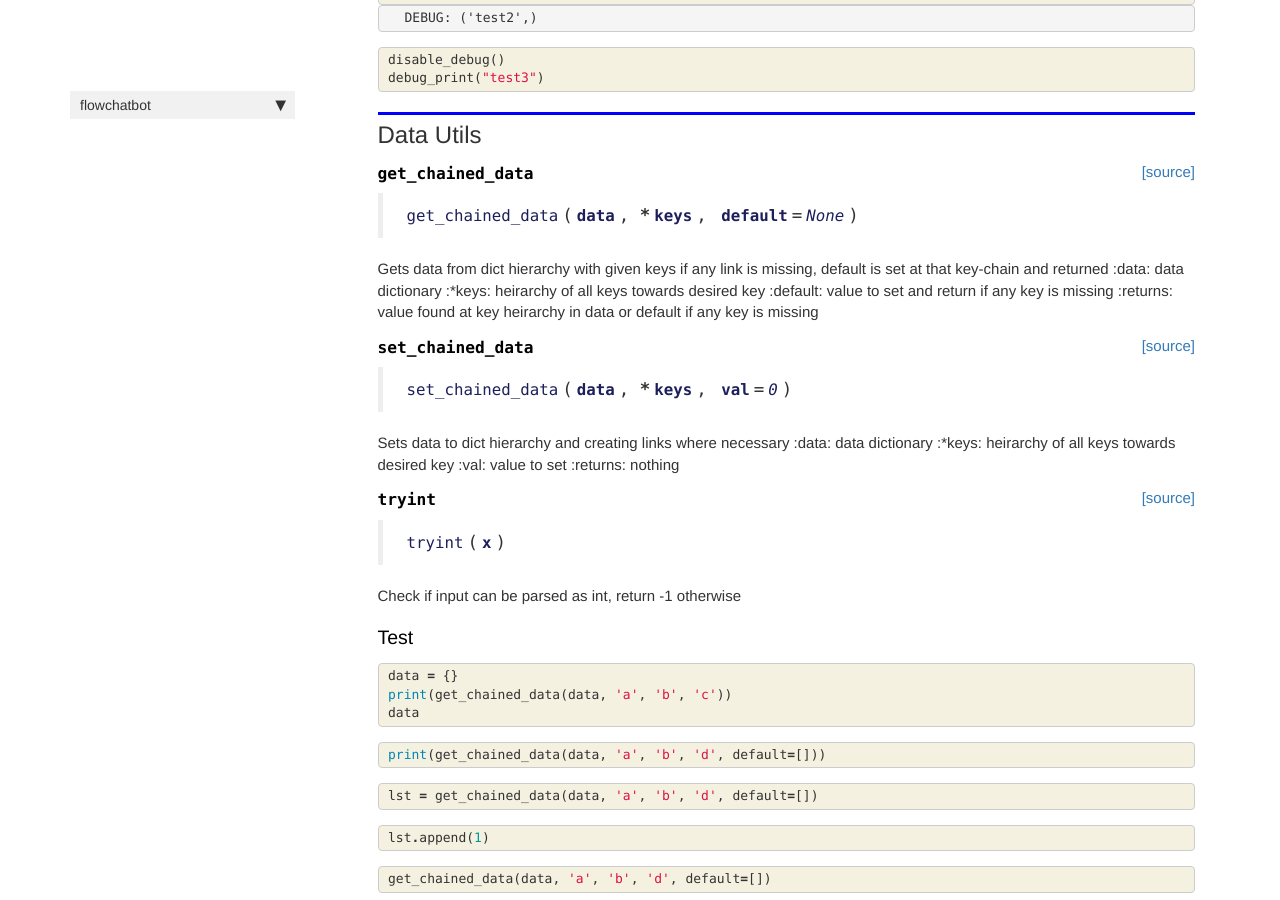
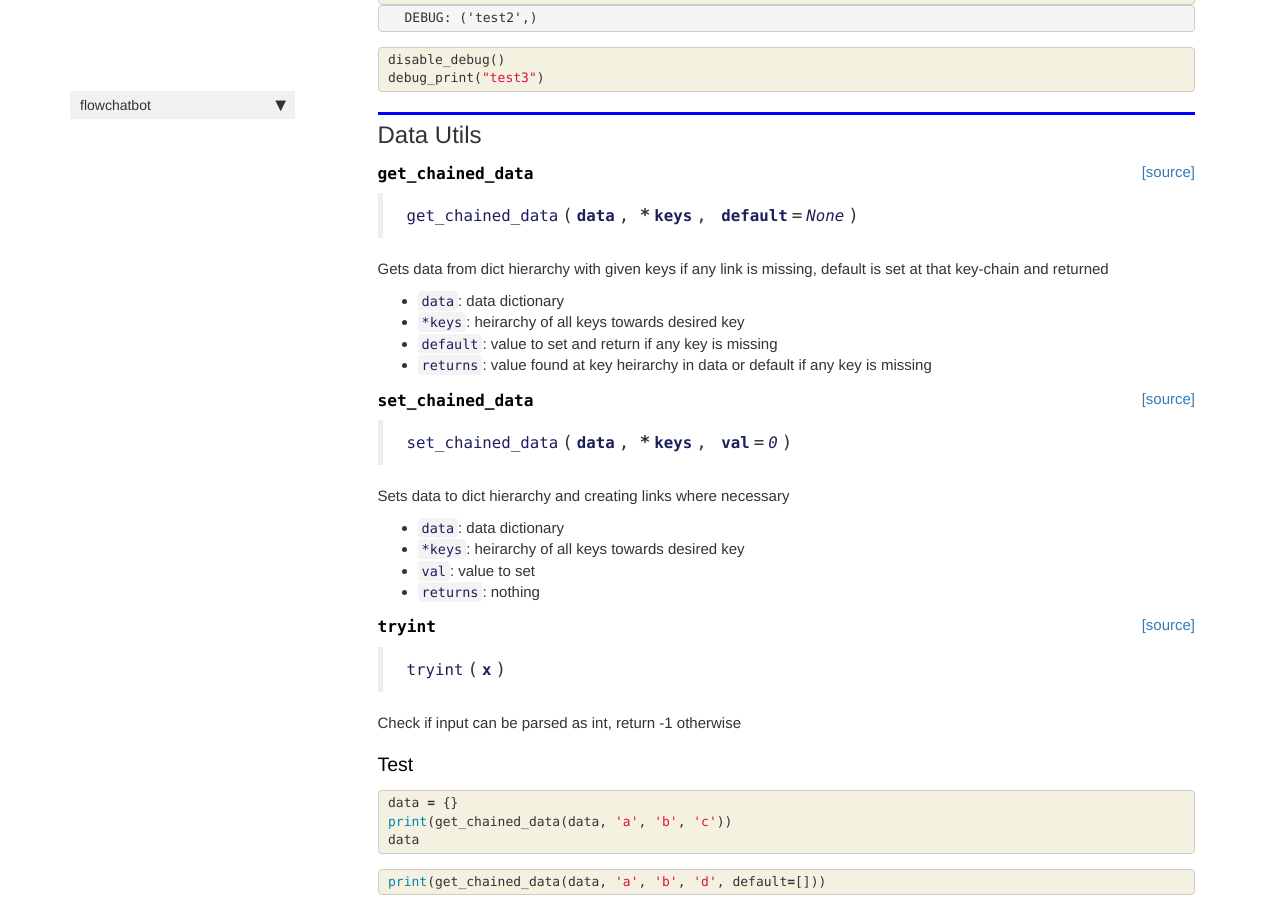
Before and after one commit to kulkarniniraj/flowchatbot, a Jekyll site: the page built from docs/multiprocess-bot.html, in a window 1280 px wide and 900 px high, scrolled down 1519 px. Built offline with Jekyll 4.4.1, drawn with Linux system fonts in a browser that asks for light colours; nearby versions of some CDN libraries; comment, search, counter and statistics services are not loaded.

Commit message:
doc changes

```diff
--- a/docs/multiprocess-bot.html
+++ b/docs/multiprocess-bot.html
@@ -211,11 +211,14 @@
 <h4 id="get_chained_data" class="doc_header"><code>get_chained_data</code><a href="https://github.com/kulkarniniraj/flowchatbot/tree/master/flowchatbot/flowchatbot.py#L38" class="source_link" style="float:right">[source]</a></h4><blockquote><p><code>get_chained_data</code>(<strong><code>data</code></strong>, <strong>*<code>keys</code></strong>, <strong><code>default</code></strong>=<em><code>None</code></em>)</p>
 </blockquote>
 <p>Gets data from dict hierarchy with given keys
-if any link is missing, default is set at that key-chain and returned
-:data: data dictionary
-:*keys: heirarchy of all keys towards desired key
-:default: value to set and return if any key is missing
-:returns: value found at key heirarchy in data or default if any key is missing</p>
+if any link is missing, default is set at that key-chain and returned</p>
+<ul>
+<li><code>data</code>: data dictionary</li>
+<li><code>*keys</code>: heirarchy of all keys towards desired key</li>
+<li><code>default</code>: value to set and return if any key is missing</li>
+<li><code>returns</code>: value found at key heirarchy in data or default
+  if any key is missing</li>
+</ul>
 
 </div>
 
@@ -238,13 +241,15 @@
 
 
 <div class="output_markdown rendered_html output_subarea ">
-<h4 id="set_chained_data" class="doc_header"><code>set_chained_data</code><a href="https://github.com/kulkarniniraj/flowchatbot/tree/master/flowchatbot/flowchatbot.py#L57" class="source_link" style="float:right">[source]</a></h4><blockquote><p><code>set_chained_data</code>(<strong><code>data</code></strong>, <strong>*<code>keys</code></strong>, <strong><code>val</code></strong>=<em><code>0</code></em>)</p>
+<h4 id="set_chained_data" class="doc_header"><code>set_chained_data</code><a href="https://github.com/kulkarniniraj/flowchatbot/tree/master/flowchatbot/flowchatbot.py#L58" class="source_link" style="float:right">[source]</a></h4><blockquote><p><code>set_chained_data</code>(<strong><code>data</code></strong>, <strong>*<code>keys</code></strong>, <strong><code>val</code></strong>=<em><code>0</code></em>)</p>
 </blockquote>
-<p>Sets data to dict hierarchy and creating links where necessary
-:data: data dictionary
-:*keys: heirarchy of all keys towards desired key
-:val: value to set
-:returns: nothing</p>
+<p>Sets data to dict hierarchy and creating links where necessary</p>
+<ul>
+<li><code>data</code>: data dictionary<br/></li>
+<li><code>*keys</code>: heirarchy of all keys towards desired key<br/></li>
+<li><code>val</code>: value to set<br/></li>
+<li><code>returns</code>: nothing</li>
+</ul>
 
 </div>
 
@@ -274,7 +279,7 @@
 
 
 <div class="output_markdown rendered_html output_subarea ">
-<h4 id="tryint" class="doc_header"><code>tryint</code><a href="https://github.com/kulkarniniraj/flowchatbot/tree/master/flowchatbot/flowchatbot.py#L74" class="source_link" style="float:right">[source]</a></h4><blockquote><p><code>tryint</code>(<strong><code>x</code></strong>)</p>
+<h4 id="tryint" class="doc_header"><code>tryint</code><a href="https://github.com/kulkarniniraj/flowchatbot/tree/master/flowchatbot/flowchatbot.py#L75" class="source_link" style="float:right">[source]</a></h4><blockquote><p><code>tryint</code>(<strong><code>x</code></strong>)</p>
 </blockquote>
 <p>Check if input can be parsed as int, return -1 otherwise</p>
 
@@ -439,7 +444,7 @@
 
 
 <div class="output_markdown rendered_html output_subarea ">
-<h2 id="CHAT_RET" class="doc_header"><code>CHAT_RET</code><a href="https://github.com/kulkarniniraj/flowchatbot/tree/master/flowchatbot/flowchatbot.py#L85" class="source_link" style="float:right">[source]</a></h2><blockquote><p><code>Enum</code> = [STAY, NEXT]</p>
+<h2 id="CHAT_RET" class="doc_header"><code>CHAT_RET</code><a href="https://github.com/kulkarniniraj/flowchatbot/tree/master/flowchatbot/flowchatbot.py#L86" class="source_link" style="float:right">[source]</a></h2><blockquote><p><code>Enum</code> = [STAY, NEXT]</p>
 </blockquote>
 <p>Movement values from chat segment.
 If return stay, bot should reask this question
@@ -473,7 +478,7 @@
 
 
 <div class="output_markdown rendered_html output_subarea ">
-<h2 id="Pipe" class="doc_header"><code>class</code> <code>Pipe</code><a href="https://github.com/kulkarniniraj/flowchatbot/tree/master/flowchatbot/flowchatbot.py#L95" class="source_link" style="float:right">[source]</a></h2><blockquote><p><code>Pipe</code>(<strong><code>on_question</code></strong>=<em><code>None</code></em>, <strong><code>on_answer</code></strong>=<em><code>None</code></em>)</p>
+<h2 id="Pipe" class="doc_header"><code>class</code> <code>Pipe</code><a href="https://github.com/kulkarniniraj/flowchatbot/tree/master/flowchatbot/flowchatbot.py#L96" class="source_link" style="float:right">[source]</a></h2><blockquote><p><code>Pipe</code>(<strong><code>on_question</code></strong>=<em><code>None</code></em>, <strong><code>on_answer</code></strong>=<em><code>None</code></em>)</p>
 </blockquote>
 <p>Base class for all flow element classes
 Sets up key, None as next link and callbacks for question and answer call</p>
@@ -506,7 +511,7 @@
 
 
 <div class="output_markdown rendered_html output_subarea ">
-<h2 id="Segment" class="doc_header"><code>class</code> <code>Segment</code><a href="https://github.com/kulkarniniraj/flowchatbot/tree/master/flowchatbot/flowchatbot.py#L128" class="source_link" style="float:right">[source]</a></h2><blockquote><p><code>Segment</code>(<strong><code>key</code></strong>, <strong><code>q</code></strong>, <strong><code>a</code></strong>, <strong>**<code>kwargs</code></strong>) :: <a href="/flowchatbot/multiprocess-bot.html#Pipe"><code>Pipe</code></a></p>
+<h2 id="Segment" class="doc_header"><code>class</code> <code>Segment</code><a href="https://github.com/kulkarniniraj/flowchatbot/tree/master/flowchatbot/flowchatbot.py#L129" class="source_link" style="float:right">[source]</a></h2><blockquote><p><code>Segment</code>(<strong><code>key</code></strong>, <strong><code>q</code></strong>, <strong><code>a</code></strong>, <strong>**<code>kwargs</code></strong>) :: <a href="/flowchatbot/multiprocess-bot.html#Pipe"><code>Pipe</code></a></p>
 </blockquote>
 <p>Basic segment unit, asks one question and gives one answer
 Stores response as it is in 'data' field</p>
@@ -539,7 +544,7 @@
 
 
 <div class="output_markdown rendered_html output_subarea ">
-<h2 id="ValidatedSegment" class="doc_header"><code>class</code> <code>ValidatedSegment</code><a href="https://github.com/kulkarniniraj/flowchatbot/tree/master/flowchatbot/flowchatbot.py#L159" class="source_link" style="float:right">[source]</a></h2><blockquote><p><code>ValidatedSegment</code>(<strong><code>key</code></strong>, <strong><code>q</code></strong>, <strong><code>a</code></strong>, <strong><code>errmsg</code></strong>, <strong><code>valid_fn</code></strong>, <strong>**<code>kwargs</code></strong>) :: <a href="/flowchatbot/multiprocess-bot.html#Segment"><code>Segment</code></a></p>
+<h2 id="ValidatedSegment" class="doc_header"><code>class</code> <code>ValidatedSegment</code><a href="https://github.com/kulkarniniraj/flowchatbot/tree/master/flowchatbot/flowchatbot.py#L160" class="source_link" style="float:right">[source]</a></h2><blockquote><p><code>ValidatedSegment</code>(<strong><code>key</code></strong>, <strong><code>q</code></strong>, <strong><code>a</code></strong>, <strong><code>errmsg</code></strong>, <strong><code>valid_fn</code></strong>, <strong>**<code>kwargs</code></strong>) :: <a href="/flowchatbot/multiprocess-bot.html#Segment"><code>Segment</code></a></p>
 </blockquote>
 <p>Segment element with data validation facility
 Constructor takes validation function as arg.</p>
@@ -572,7 +577,7 @@
 
 
 <div class="output_markdown rendered_html output_subarea ">
-<h2 id="MultiChoiceSegment" class="doc_header"><code>class</code> <code>MultiChoiceSegment</code><a href="https://github.com/kulkarniniraj/flowchatbot/tree/master/flowchatbot/flowchatbot.py#L188" class="source_link" style="float:right">[source]</a></h2><blockquote><p><code>MultiChoiceSegment</code>(<strong><code>key</code></strong>, <strong><code>q</code></strong>, <strong><code>resp_lst</code></strong>, <strong><code>ans</code></strong>, <strong>**<code>kwargs</code></strong>) :: <a href="/flowchatbot/multiprocess-bot.html#Segment"><code>Segment</code></a></p>
+<h2 id="MultiChoiceSegment" class="doc_header"><code>class</code> <code>MultiChoiceSegment</code><a href="https://github.com/kulkarniniraj/flowchatbot/tree/master/flowchatbot/flowchatbot.py#L189" class="source_link" style="float:right">[source]</a></h2><blockquote><p><code>MultiChoiceSegment</code>(<strong><code>key</code></strong>, <strong><code>q</code></strong>, <strong><code>resp_lst</code></strong>, <strong><code>ans</code></strong>, <strong>**<code>kwargs</code></strong>) :: <a href="/flowchatbot/multiprocess-bot.html#Segment"><code>Segment</code></a></p>
 </blockquote>
 <p>Element for asking question with multi choice answers.
 Both response number and corresponding answer is stored in data</p>
@@ -605,7 +610,7 @@
 
 
 <div class="output_markdown rendered_html output_subarea ">
-<h2 id="ComputeSegment" class="doc_header"><code>class</code> <code>ComputeSegment</code><a href="https://github.com/kulkarniniraj/flowchatbot/tree/master/flowchatbot/flowchatbot.py#L223" class="source_link" style="float:right">[source]</a></h2><blockquote><p><code>ComputeSegment</code>(<strong><code>key</code></strong>, <strong><code>q</code></strong>, <strong><code>a</code></strong>, <strong>**<code>kwargs</code></strong>) :: <a href="/flowchatbot/multiprocess-bot.html#Segment"><code>Segment</code></a></p>
+<h2 id="ComputeSegment" class="doc_header"><code>class</code> <code>ComputeSegment</code><a href="https://github.com/kulkarniniraj/flowchatbot/tree/master/flowchatbot/flowchatbot.py#L224" class="source_link" style="float:right">[source]</a></h2><blockquote><p><code>ComputeSegment</code>(<strong><code>key</code></strong>, <strong><code>q</code></strong>, <strong><code>a</code></strong>, <strong>**<code>kwargs</code></strong>) :: <a href="/flowchatbot/multiprocess-bot.html#Segment"><code>Segment</code></a></p>
 </blockquote>
 <p>Segment to do computation. Data of parent elememnt is passed to answer function
 Should be inherited with overriden answer function to do actual computations</p>
@@ -638,7 +643,7 @@
 
 
 <div class="output_markdown rendered_html output_subarea ">
-<h2 id="Composite" class="doc_header"><code>class</code> <code>Composite</code><a href="https://github.com/kulkarniniraj/flowchatbot/tree/master/flowchatbot/flowchatbot.py#L235" class="source_link" style="float:right">[source]</a></h2><blockquote><p><code>Composite</code>(<strong><code>key</code></strong>, <strong>*<code>args</code></strong>) :: <a href="/flowchatbot/multiprocess-bot.html#Pipe"><code>Pipe</code></a></p>
+<h2 id="Composite" class="doc_header"><code>class</code> <code>Composite</code><a href="https://github.com/kulkarniniraj/flowchatbot/tree/master/flowchatbot/flowchatbot.py#L236" class="source_link" style="float:right">[source]</a></h2><blockquote><p><code>Composite</code>(<strong><code>key</code></strong>, <strong>*<code>args</code></strong>) :: <a href="/flowchatbot/multiprocess-bot.html#Pipe"><code>Pipe</code></a></p>
 </blockquote>
 <p>Composite element, can have any other element including composite as children.
 All children form linked list and traversed sequentially while this element
@@ -673,7 +678,7 @@
 
 
 <div class="output_markdown rendered_html output_subarea ">
-<h2 id="LoopComposite" class="doc_header"><code>class</code> <code>LoopComposite</code><a href="https://github.com/kulkarniniraj/flowchatbot/tree/master/flowchatbot/flowchatbot.py#L323" class="source_link" style="float:right">[source]</a></h2><blockquote><p><code>LoopComposite</code>(<strong><code>key</code></strong>, <strong>*<code>args</code></strong>) :: <a href="/flowchatbot/multiprocess-bot.html#Composite"><code>Composite</code></a></p>
+<h2 id="LoopComposite" class="doc_header"><code>class</code> <code>LoopComposite</code><a href="https://github.com/kulkarniniraj/flowchatbot/tree/master/flowchatbot/flowchatbot.py#L324" class="source_link" style="float:right">[source]</a></h2><blockquote><p><code>LoopComposite</code>(<strong><code>key</code></strong>, <strong>*<code>args</code></strong>) :: <a href="/flowchatbot/multiprocess-bot.html#Composite"><code>Composite</code></a></p>
 </blockquote>
 <p>Composite element with ability to start from begin once end is reached.
 Should have a Skip element before to break loop</p>
@@ -706,7 +711,7 @@
 
 
 <div class="output_markdown rendered_html output_subarea ">
-<h2 id="TextAdapter" class="doc_header"><code>class</code> <code>TextAdapter</code><a href="https://github.com/kulkarniniraj/flowchatbot/tree/master/flowchatbot/flowchatbot.py#L341" class="source_link" style="float:right">[source]</a></h2><blockquote><p><code>TextAdapter</code>(<strong><code>root</code></strong>) :: <a href="/flowchatbot/multiprocess-bot.html#Pipe"><code>Pipe</code></a></p>
+<h2 id="TextAdapter" class="doc_header"><code>class</code> <code>TextAdapter</code><a href="https://github.com/kulkarniniraj/flowchatbot/tree/master/flowchatbot/flowchatbot.py#L342" class="source_link" style="float:right">[source]</a></h2><blockquote><p><code>TextAdapter</code>(<strong><code>root</code></strong>) :: <a href="/flowchatbot/multiprocess-bot.html#Pipe"><code>Pipe</code></a></p>
 </blockquote>
 <p>Text based adapter to invoke root element on user reponse.
 A similar adapter is needed for HTML or other bots</p>
@@ -745,7 +750,7 @@
 
 
 <div class="output_markdown rendered_html output_subarea ">
-<h2 id="Splitter" class="doc_header"><code>class</code> <code>Splitter</code><a href="https://github.com/kulkarniniraj/flowchatbot/tree/master/flowchatbot/flowchatbot.py#L373" class="source_link" style="float:right">[source]</a></h2><blockquote><p><code>Splitter</code>(<strong><code>key</code></strong>, <strong>*<code>branches</code></strong>, <strong><code>decider_fn</code></strong>=<em><code>&lt;lambda&gt;</code></em>, <strong><code>default</code></strong>=<em><code>0</code></em>) :: <a href="/flowchatbot/multiprocess-bot.html#Pipe"><code>Pipe</code></a></p>
+<h2 id="Splitter" class="doc_header"><code>class</code> <code>Splitter</code><a href="https://github.com/kulkarniniraj/flowchatbot/tree/master/flowchatbot/flowchatbot.py#L374" class="source_link" style="float:right">[source]</a></h2><blockquote><p><code>Splitter</code>(<strong><code>key</code></strong>, <strong>*<code>branches</code></strong>, <strong><code>decider_fn</code></strong>=<em><code>&lt;lambda&gt;</code></em>, <strong><code>default</code></strong>=<em><code>0</code></em>) :: <a href="/flowchatbot/multiprocess-bot.html#Pipe"><code>Pipe</code></a></p>
 </blockquote>
 <p>Splitter element to branch flow based on some condition.</p>
 
@@ -777,7 +782,7 @@
 
 
 <div class="output_markdown rendered_html output_subarea ">
-<h2 id="SkipSplitter" class="doc_header"><code>class</code> <code>SkipSplitter</code><a href="https://github.com/kulkarniniraj/flowchatbot/tree/master/flowchatbot/flowchatbot.py#L435" class="source_link" style="float:right">[source]</a></h2><blockquote><p><code>SkipSplitter</code>(<strong><code>key</code></strong>, <strong><code>branch</code></strong>, <strong><code>decider_fn</code></strong>=<em><code>&lt;lambda&gt;</code></em>, <strong><code>default</code></strong>=<em><code>0</code></em>) :: <a href="/flowchatbot/multiprocess-bot.html#Splitter"><code>Splitter</code></a></p>
+<h2 id="SkipSplitter" class="doc_header"><code>class</code> <code>SkipSplitter</code><a href="https://github.com/kulkarniniraj/flowchatbot/tree/master/flowchatbot/flowchatbot.py#L436" class="source_link" style="float:right">[source]</a></h2><blockquote><p><code>SkipSplitter</code>(<strong><code>key</code></strong>, <strong><code>branch</code></strong>, <strong><code>decider_fn</code></strong>=<em><code>&lt;lambda&gt;</code></em>, <strong><code>default</code></strong>=<em><code>0</code></em>) :: <a href="/flowchatbot/multiprocess-bot.html#Splitter"><code>Splitter</code></a></p>
 </blockquote>
 <p>A branch is taken on condition otherwise skips the branch
 (name taken from skipconnection in resnets)</p>
```
Also changed, not shown: flowchatbot/flowchatbot.py (+9 -8 lines), 1 other file.
